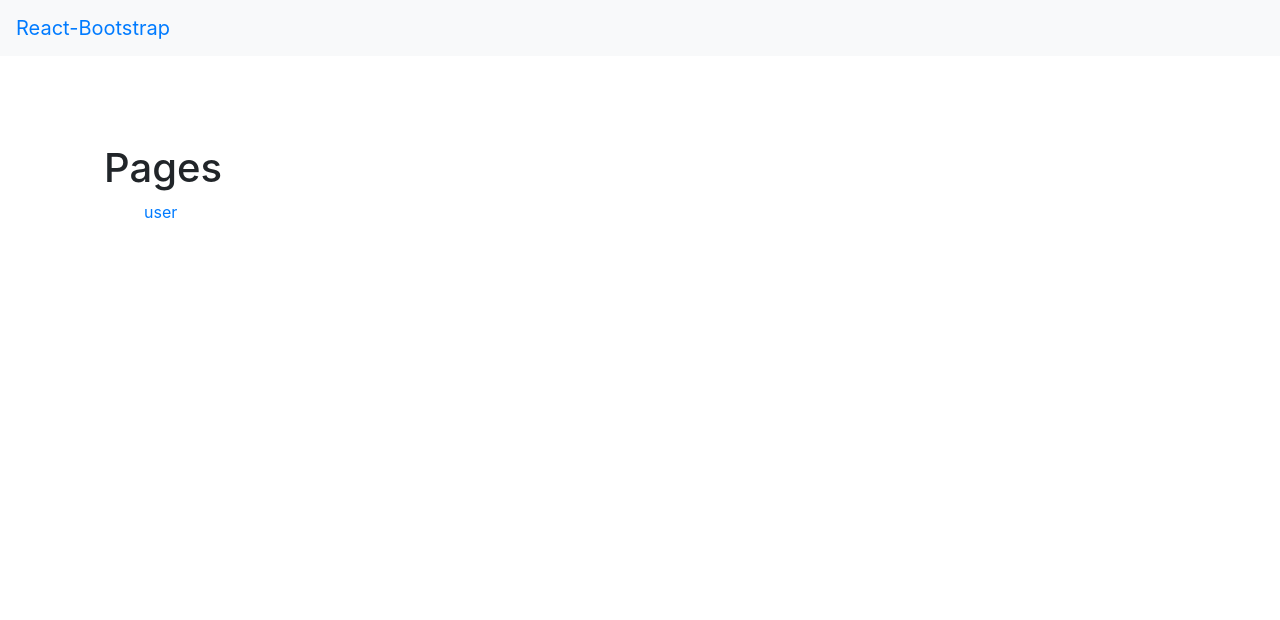
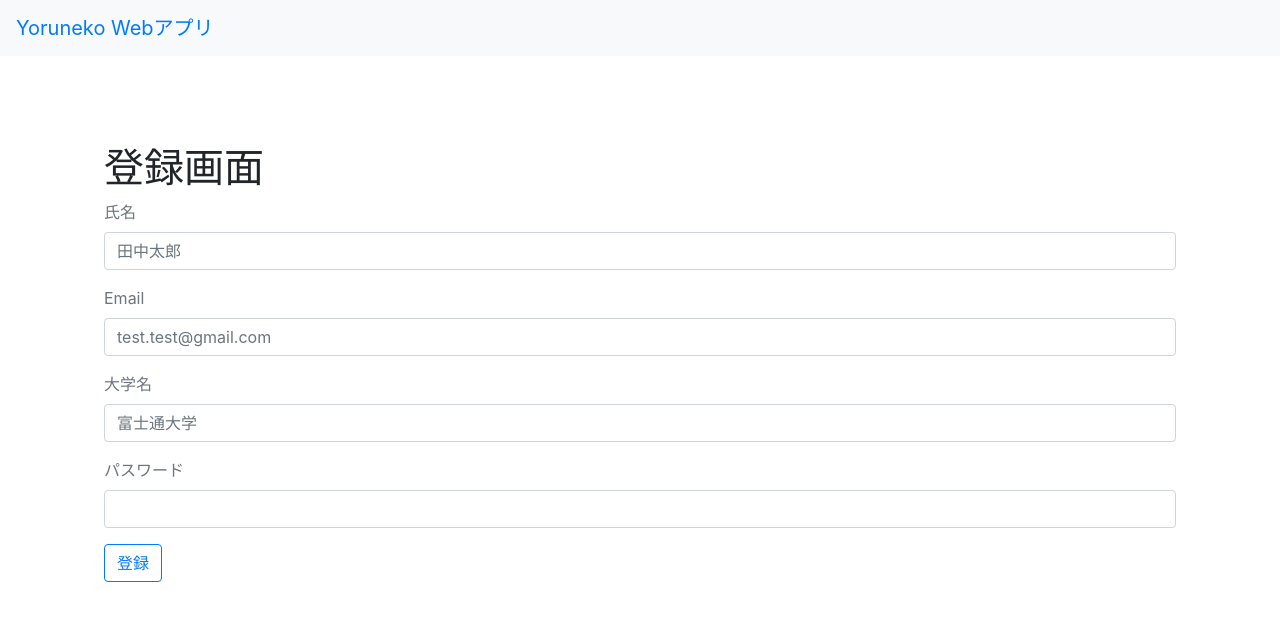
Before and after one commit to F-Yoruneko/Yoruneko-web, a Next.js app: page / in a window 1280 px wide. Shown: the top 620 px of the page. Built offline with nearby package versions, Linux system fonts and the light colour scheme; no server answers; the database is empty.

Commit message:
ページ遷移の変更，サイトのタイトル追加

```diff
--- a/components/templates/Layout.tsx
+++ b/components/templates/Layout.tsx
@@ -8,7 +8,7 @@ const Layout: React.FC = ({ children }) => {
       <Navbar bg="light" expand="lg">
         <Navbar.Brand>
           <Link href="/">
-            <a>React-Bootstrap</a>
+            <a>Yoruneko Webアプリ</a>
           </Link>
         </Navbar.Brand>
       </Navbar>
--- a/pages/index.tsx
+++ b/pages/index.tsx
@@ -1,23 +1,81 @@
-import React from 'react';
+import React, { useEffect, useState } from 'react';
+import Router from 'next/router'
 import Link from 'next/link';
+import { Button, Form } from 'react-bootstrap';
+
+import { firestore } from '@/lib/firebase';
 
 type User = {
-  id?: string;
-  name: string;
+    id?: string;
+    name: string;
+    university: string,
+    email: string,
+    password: string
 };
 
 const Index = () => {
+  // userの一覧
+  const [users, setUsers] = useState<User[]>();
+  // 登録するuser
+  const [addUser, setAddUser] = useState<User | undefined>();
+
+  const handleChange = (event: React.ChangeEvent<HTMLInputElement>) => {
+    event.preventDefault();
+    console.log(event.target.value)
+
+    setAddUser({
+      ...addUser,
+        [event.target.name] : event.target.value
+    } as User);
+  };
+
+  // nameを持ったuserオブジェクトをfirebaseに登録する
+  const handleAddUser = (event: React.FormEvent<HTMLFormElement>) => {
+    event.preventDefault()
+    // addUserがundefinedなら処理を抜ける
+    if (!addUser) return;
+    // firestoreにuserを登録
+    firestore.collection('user').add(addUser).then((docRef) => {
+      console.log("Document written with ID: ", docRef.id);
+    });
+    console.log(addUser)
+    Router.push('/subject')
+
+  };
+
+  // init
+  useEffect(() => {
+    firestore.collection('user').onSnapshot((collection) => {
+      const data = collection.docs.map((doc) => ({
+        id: doc.id,
+        name: doc.data().name || '',
+      }));
+    });
+  }, []);
+
   return (
     <div className="container">
-      <Link href="/form/register">
-        <h1>Pages</h1>
-      </Link>
+      <h1>登録画面</h1>
+      <Form onSubmit={handleAddUser} className="text-muted">
+        <Form.Group>
+          <Form.Label>氏名</Form.Label>
+          <Form.Control type="text" placeholder = "田中太郎" name="name" onChange={handleChange} />
+        </Form.Group>
+        <Form.Group>
+          <Form.Label>Email</Form.Label>
+          <Form.Control type="text" placeholder = "test.test@gmail.com" name="email" onChange={handleChange} />
+        </Form.Group>
+        <Form.Group>
+          <Form.Label>大学名</Form.Label>
+          <Form.Control type="text" placeholder = "富士通大学" name="university" onChange={handleChange} />
+        </Form.Group>
 
-      <ul>
-        <Link href="/user/list">
-          <a>user</a>
-        </Link>
-      </ul>
+        <Form.Group>
+          <Form.Label>パスワード</Form.Label>
+          <Form.Control type="password" name="password" onChange={handleChange} />
+        </Form.Group>
+        <Button variant="outline-primary"  type="submit" value="Submit">登録</Button>
+      </Form>
 
       <style jsx>{``}</style>
     </div>
```
Also changed, not shown: pages/form/register.tsx (deleted, +0 -84 lines).
